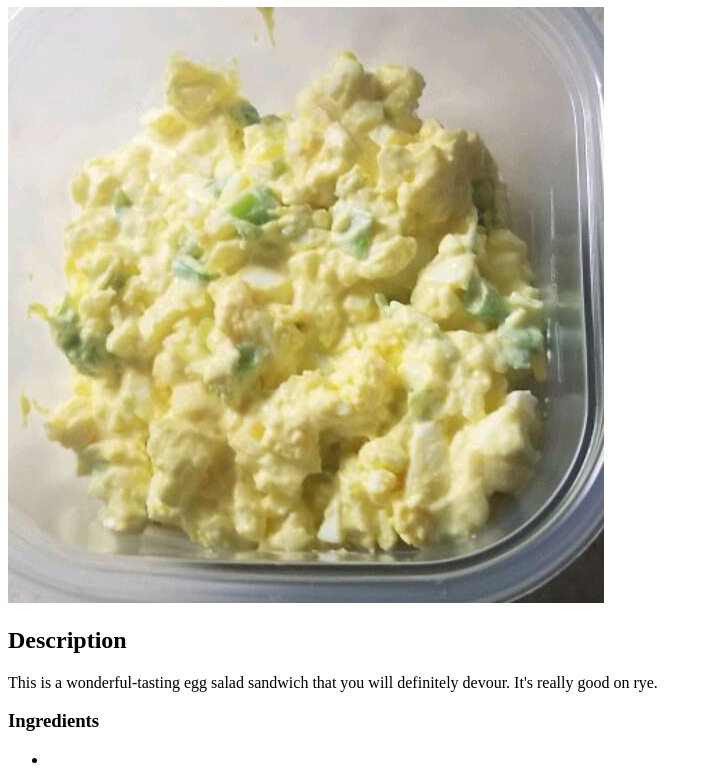
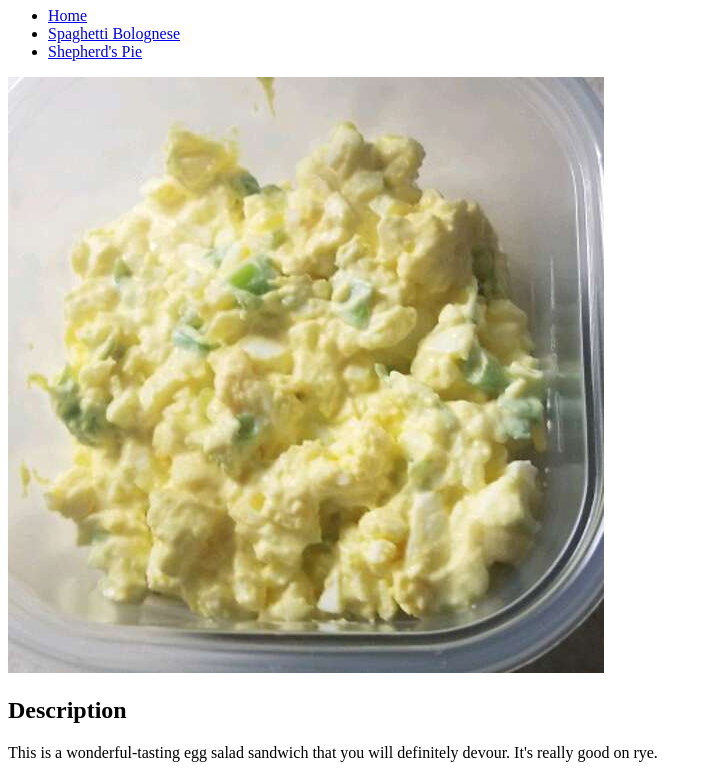
Before and after one commit to canberrapcrepair/odin-recipes, a plain HTML site: page recipes/egg-salad.html in a window 1280 px wide. Shown: the part 73-850 px from the top of the page, without its empty margins (0-712 px from the left). Drawn offline with Linux system fonts and the light colour scheme.

Commit message:
Added nav links on all pages

```diff
--- a/recipes/egg-salad.html
+++ b/recipes/egg-salad.html
@@ -9,6 +9,11 @@
 
     <body>
         <h1>Egg Salad</h1>
+        <ul>
+            <li><a href="../index.html">Home</a></li>
+            <li><a href="./spaghetti-bolognese.html">Spaghetti Bolognese</a></li>
+            <li><a href="./shepherds-pie.html">Shepherd's Pie</a></li>
+        </ul>
         <img src="../images/egg-salad.jpeg" alt="Egg Salad">
         <h2>Description</h2>
         <p>This is a wonderful-tasting egg salad sandwich that you will definitely devour. It's really good on rye.</p>
```
Also changed, not shown: recipes/shepherds-pie.html (+5 -0 lines), recipes/spaghetti-bolognese.html (+5 -0 lines).
